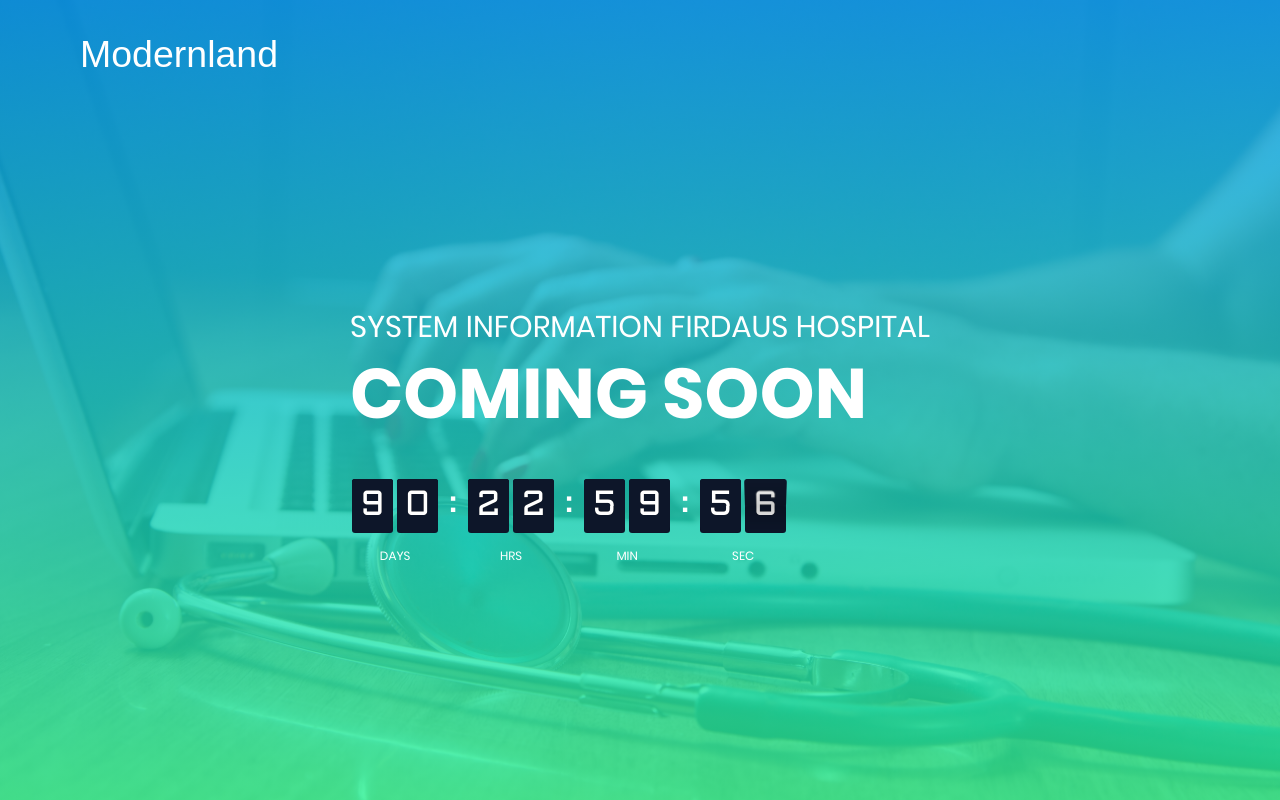
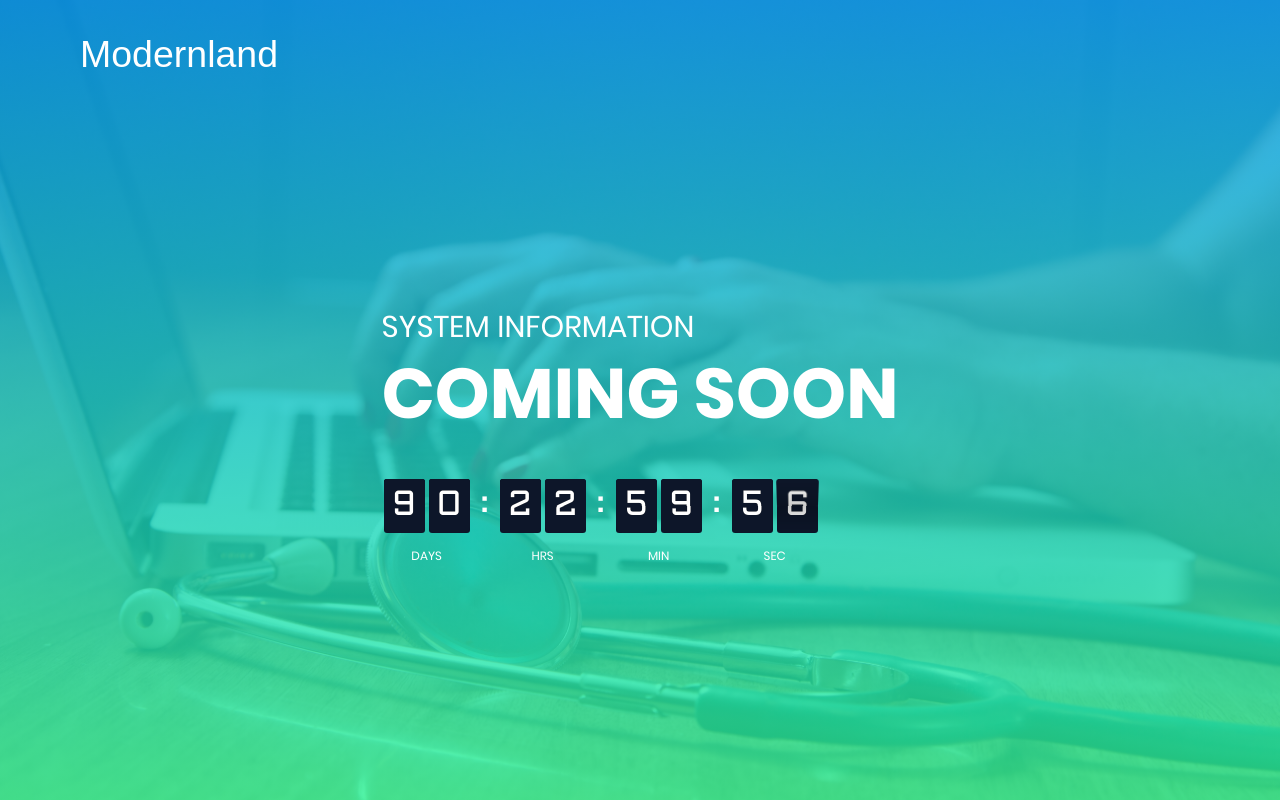
Before and after one commit to ardizariat/coming-soon, a plain HTML site: page index.html in a window 1280 px wide. Drawn offline with Linux system fonts and the light colour scheme.

Commit message:
update paragraph

```diff
--- a/index.html
+++ b/index.html
@@ -64,9 +64,7 @@
 
       <div class="flex-w flex-sa p-r-200 respon1">
         <div class="p-t-34 p-b-60 respon3">
-          <p class="l1-txt1 p-b-10 respon2">
-            System Information Firdaus Hospital
-          </p>
+          <p class="l1-txt1 p-b-10 respon2">System Information</p>
 
           <h3 class="l1-txt2 p-b-45 respon2 respon4">Coming Soon</h3>
 
```
